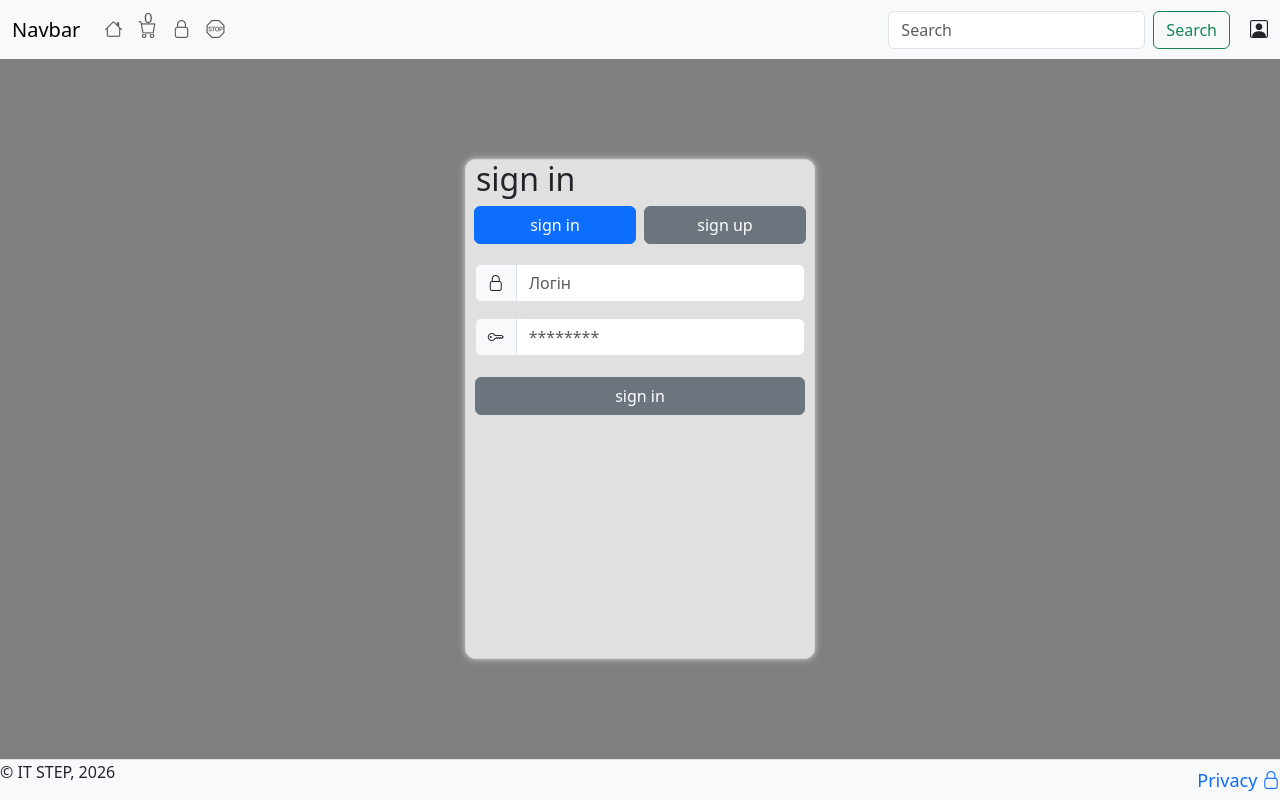
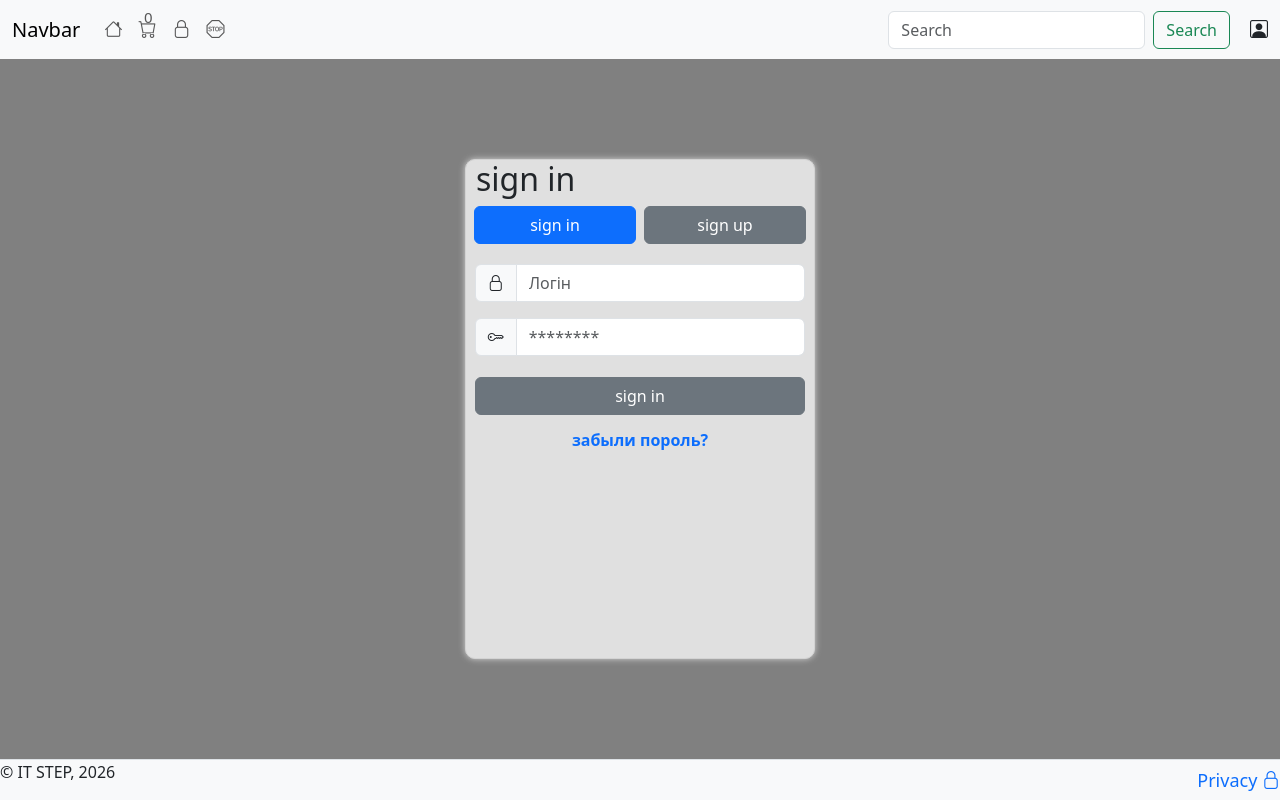
Before and after one commit to 8KOHAN/IT-STEP, a React (Vite) app in the folder React with TypeScript/Shope website/: page /Auth in a window 1280 px wide. Built offline with nearby package versions, Linux system fonts and the light colour scheme.

Commit message:
added forgot password to signIn

```diff
--- a/React with TypeScript/Shope website/src/pages/auth/Auth.tsx
+++ b/React with TypeScript/Shope website/src/pages/auth/Auth.tsx
@@ -3,21 +3,14 @@ import "./ui/Auth.css"
 import SignUp from "./ui/sign_up/SignUp"
 import AppContext from "../../features/_context/AppContext";
 import Profile from "./ui/profile/Profile";
-import SignIn from "./ui/sign_in/signIn";
-
-const PageModes = {
-    signIn: 'signIn',
-    signUp: 'signUp',
-    profile: 'profile',
-    forgotPassword: 'forgotPassword',
-} as const;
-
-type PageModes = (typeof PageModes)[keyof typeof PageModes]
+import SignIn from "./ui/sign_in/SignIn";
+import ForgotPassword from "./ui/forgot_password/ForgotPassword";
+import { PageModes, type PageMode } from "./model/PageModes";
 
 export default function Auth() {
     const {user} = useContext(AppContext);
 
-    const [pageMode, setPageMode] = useState<PageModes>(user ? PageModes.profile : PageModes.signIn);
+    const [pageMode, setPageMode] = useState<PageMode>(user ? PageModes.profile : PageModes.signIn);
 
     return (
         user ? <Profile /> :
@@ -46,7 +39,7 @@ export default function Auth() {
                         sign up
                     </button>
                 </div>
-                {pageMode == PageModes.signIn ? <SignIn /> : <SignUp />}
+                {pageMode == PageModes.signIn ? <SignIn setPageMode={setPageMode} /> : pageMode == PageModes.signUp ? <SignUp/> : <ForgotPassword/>}
 
             </div>
 
--- /dev/null
+++ b/React with TypeScript/Shope website/src/pages/auth/model/PageModes.ts
@@ -0,0 +1,9 @@
+export const PageModes = {
+    signIn: "signIn",
+    signUp: "signUp",
+    profile: "profile",
+    forgotPassword: "forgotPassword",
+} as const;
+
+export type PageMode =
+    (typeof PageModes)[keyof typeof PageModes];
--- a/React with TypeScript/Shope website/src/pages/auth/ui/forgot_password/ForgotPassword.tsx
+++ b/React with TypeScript/Shope website/src/pages/auth/ui/forgot_password/ForgotPassword.tsx
@@ -1,6 +1,6 @@
 import "./ForgotPassword.css"
 
-export default function ForgottenPassword() {
+export default function ForgotPassword() {
     return (
         <div>
             ForgottenPassword
--- a/React with TypeScript/Shope website/src/pages/auth/ui/sign_in/signIn.css
+++ b/React with TypeScript/Shope website/src/pages/auth/ui/sign_in/signIn.css
@@ -9,3 +9,26 @@
 .sign-button {
     margin-top: 5px;
 }
+
+.Forgotten-Password-Button {
+    background: transparent;
+    border: none;
+    color: #0d6efd;
+    cursor: pointer;
+
+    margin: 12px auto 0;
+
+    font-size: 16px;
+    font-weight: 600;
+
+    transition: color 0.2s ease;
+}
+
+.Forgotten-Password-Button:hover {
+    color: #0a58ca;
+    text-decoration: underline;
+}
+
+.Forgotten-Password-Button:active {
+    transform: scale(0.98);
+}
--- a/React with TypeScript/Shope website/src/pages/auth/ui/sign_in/signIn.tsx
+++ b/React with TypeScript/Shope website/src/pages/auth/ui/sign_in/signIn.tsx
@@ -1,14 +1,20 @@
 import { useContext, useEffect, useState } from "react";
-import "./signIn.css"
+import "./SignIn.css"
 import AppContext from "../../../../features/_context/AppContext";
 import { rememberUser } from "../../../../entities/user/lib/UserLib";
 import UserApi from "../../../../entities/user/api/UserApi";
+import { PageModes, type PageMode } from "../../model/PageModes";
 
-export default function SignIn() {
+type SignInProps = {
+    setPageMode: React.Dispatch<React.SetStateAction<PageMode>>;
+};
+
+export default function SignIn({setPageMode}: SignInProps) {
     const [login, setLogin] = useState<string>("");
     const [password, setPassword] = useState<string>("");
     const [isFormValid, setFormValid] = useState<boolean>(false)
     const {setUser} = useContext(AppContext);
+
 
     useEffect(() => {
         setFormValid(
@@ -31,7 +37,6 @@ export default function SignIn() {
         });
     };
 
-
     return (
         <div className="auth-form-content">
 
@@ -53,8 +58,6 @@ export default function SignIn() {
                     aria-label="Password" aria-describedby="password-addon" />
             </div>
 
-
-
             <button className=
                 {
                     `sign-button btn btn-${isFormValid
@@ -65,6 +68,10 @@ export default function SignIn() {
                 sign in
             </button>
 
+            <button className="Forgotten-Password-Button" onClick={() => setPageMode(PageModes.forgotPassword)}>
+                забыли пороль?
+            </button>
+
         </div>
     )
 }
--- a/React with TypeScript/Shope website/src/pages/auth/ui/sign_up/SignUp.tsx
+++ b/React with TypeScript/Shope website/src/pages/auth/ui/sign_up/SignUp.tsx
@@ -14,7 +14,7 @@ const initialFormData: IFormData = {
     email: "",
     password: "",
     repeat: "",
-    isAgree: true,
+    isAgree: false,
 }
 
 function isEmailValid(email: string) {
```
